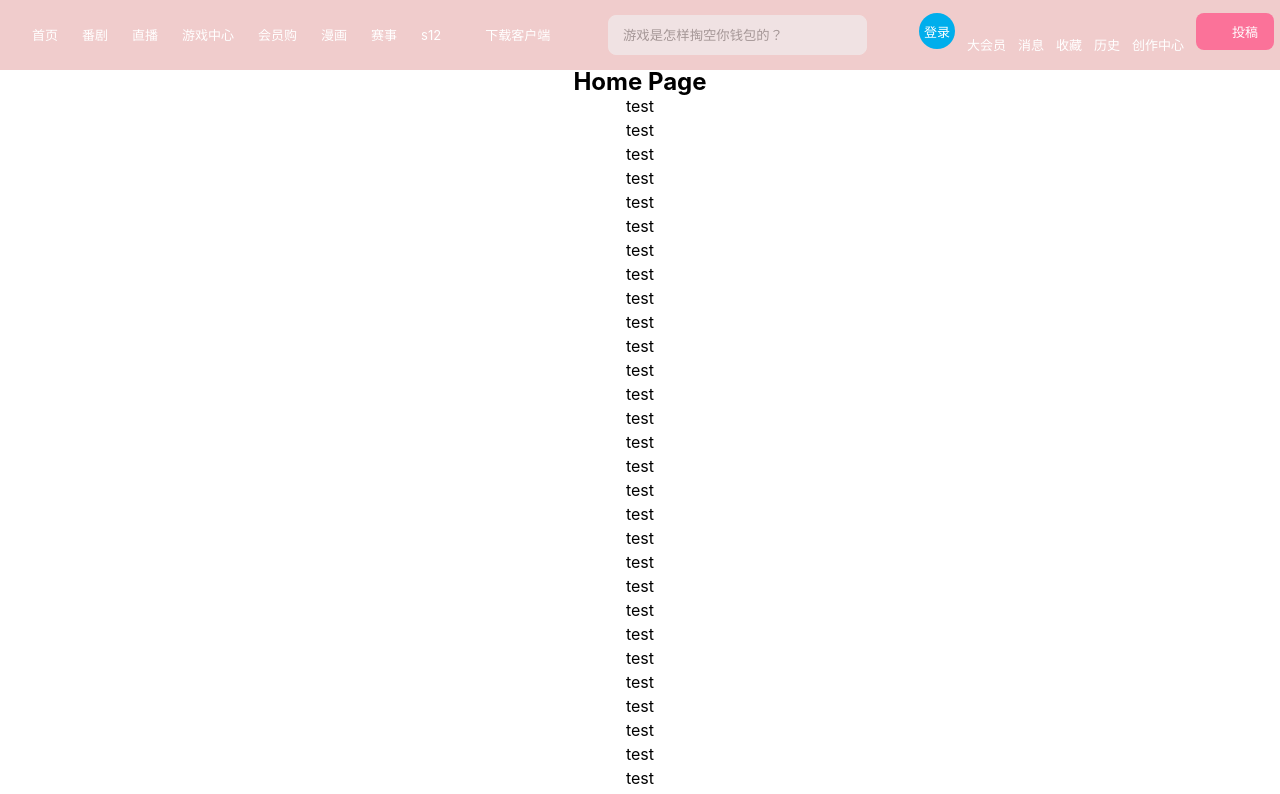
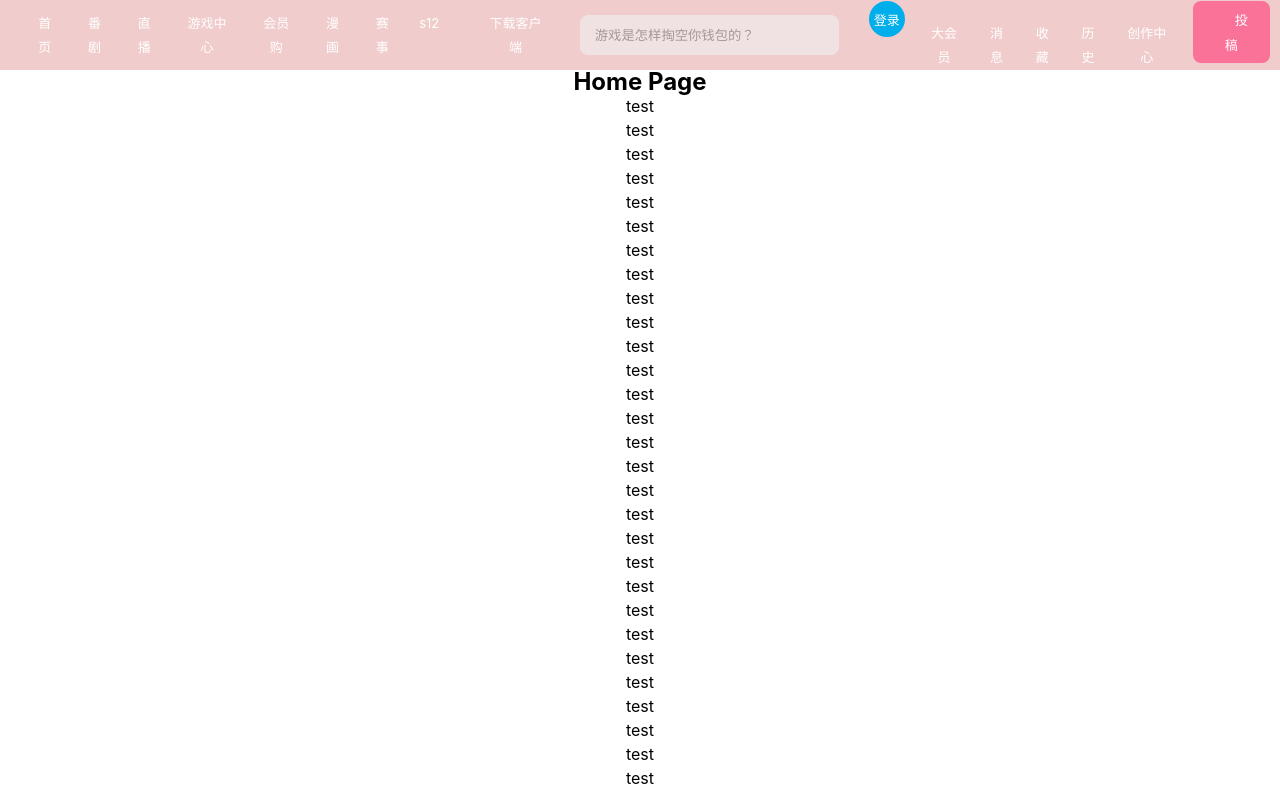
Before and after one commit to Mioayaya/Miomio, a Vue app: page /home in a window 1280 px wide. Shown: the top 794 px of the page. Built offline with nearby package versions, Linux system fonts and the light colour scheme.

Commit message:
flex+less修改

```diff
--- a/src/components/header/MioHeader.vue
+++ b/src/components/header/MioHeader.vue
@@ -78,7 +78,6 @@ const iconStyle: Ref<styles.Mstyles> = ref<styles.Mstyles>({
 .header {
   display: flex;
   align-items: center;
-  justify-content: space-between;
   position: fixed;
   top: 0;
   left: 0;
@@ -86,7 +85,6 @@ const iconStyle: Ref<styles.Mstyles> = ref<styles.Mstyles>({
   height: @HEADERheight;
   z-index: 1;
   background-color: #f0cccc;
-}
   .left {
     .left-item {
       display: flex;
@@ -97,18 +95,8 @@ const iconStyle: Ref<styles.Mstyles> = ref<styles.Mstyles>({
       }
     }
   }
-ul {
-  display: flex;
-  list-style: none;
-  li {
-    text-align: center;
-    padding: 6px;
-  }
-}
-span {
-  font-size: 13px;
-  color: white;
-}
+  .center {
+    padding: 0 20px;
     #nav-searchform {
       display: flex;
       align-items: center;
@@ -142,7 +130,11 @@ span {
       top: 8px;
       right: 12px;
     }
+  }
   .right {
+    ul li {
+      padding: 0 10px;
+    }
     .box {
       width: 36px;
       height: 36px;
@@ -164,5 +156,20 @@ span {
       border-radius: 8px;
     }
   }
+}
+
+ul {
+  display: flex;
+  list-style: none;
+  li {
+    text-align: center;
+    padding: 6px;
+  }
+}
+span {
+  font-size: 13px;
+  color: white;
+}
+
 // less的用法 看我写的vue文件
 </style>
```
Lines whose indentation alone changed are shown as unchanged.
